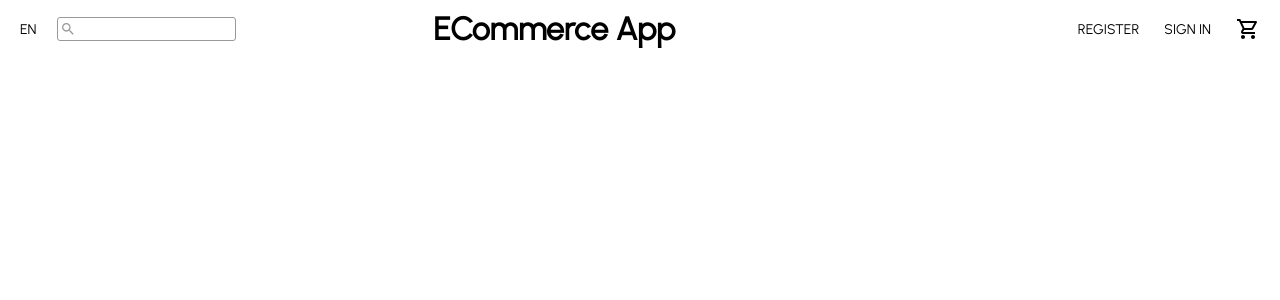
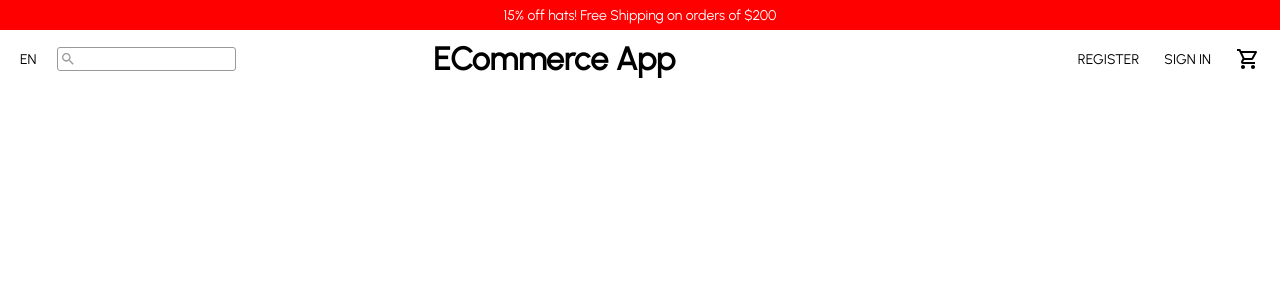
Before and after one commit to 7daytheory/ecommerce, a React (Create React App) app: page / in a window 1280 px wide. Shown: the top 300 px of the page. Built offline with nearby package versions, Linux system fonts and the light colour scheme.

Commit message:
Added Announcement component for sales or other announcements

```diff
--- /dev/null
+++ b/src/components/Announcement.jsx
@@ -0,0 +1,22 @@
+import styled from "styled-components"
+
+const Container = styled.div`
+    height: 30px;
+    background-color: red;
+    color: #fff;
+    display: flex;
+    align-items: center;
+    justify-content: center;
+    font-size: 14px;
+    font-weight: 500;
+`
+
+const Announcement = () => {
+    return (
+        <Container>
+            15% off hats! Free Shipping on orders of $200
+        </Container>
+    )
+}
+
+export default Announcement;
--- a/src/pages/Home.jsx
+++ b/src/pages/Home.jsx
@@ -1,9 +1,13 @@
 import React from 'react';
+import Announcement from '../components/Announcement';
 import Nav from '../components/Nav';
 
 const Home = () => {
   return (
-    <Nav />
+    <div>
+        <Announcement />
+       <Nav />
+    </div>
   )
 }
 
```
